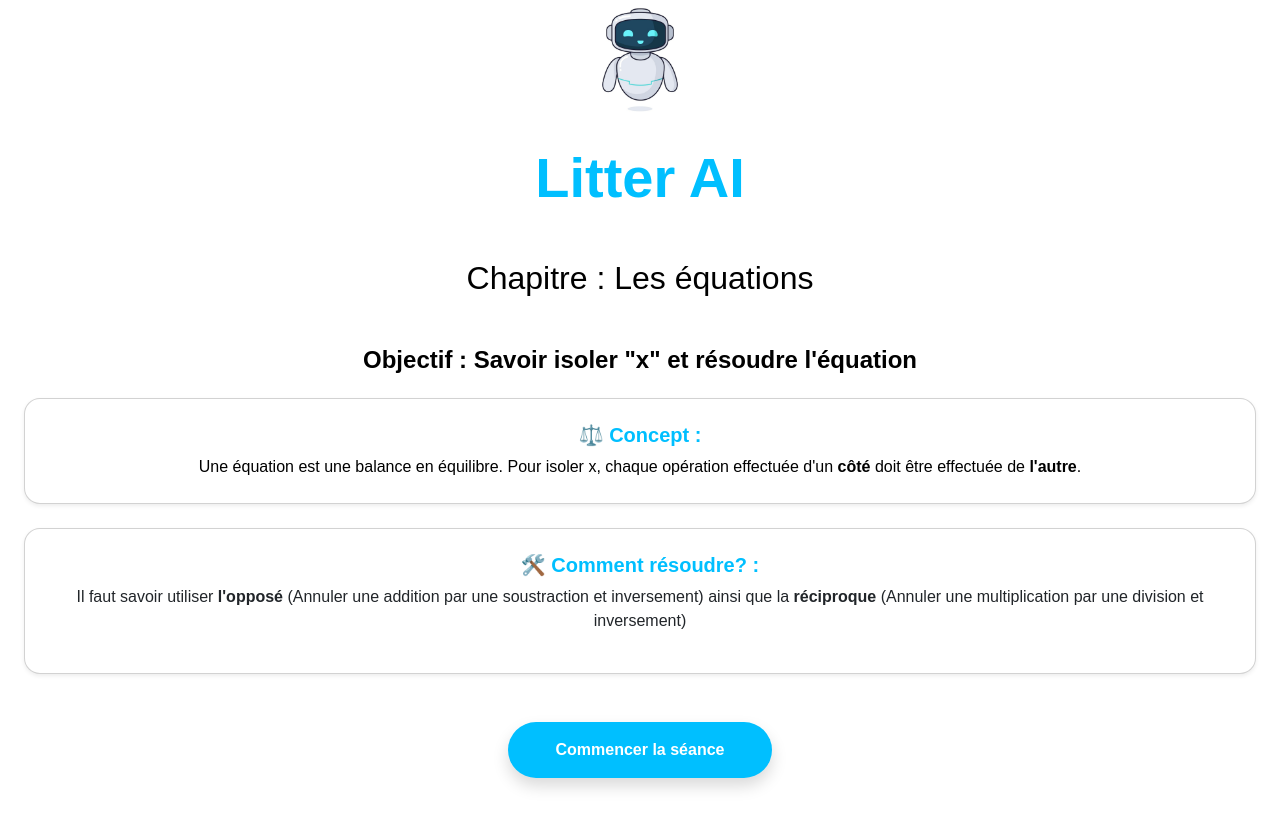
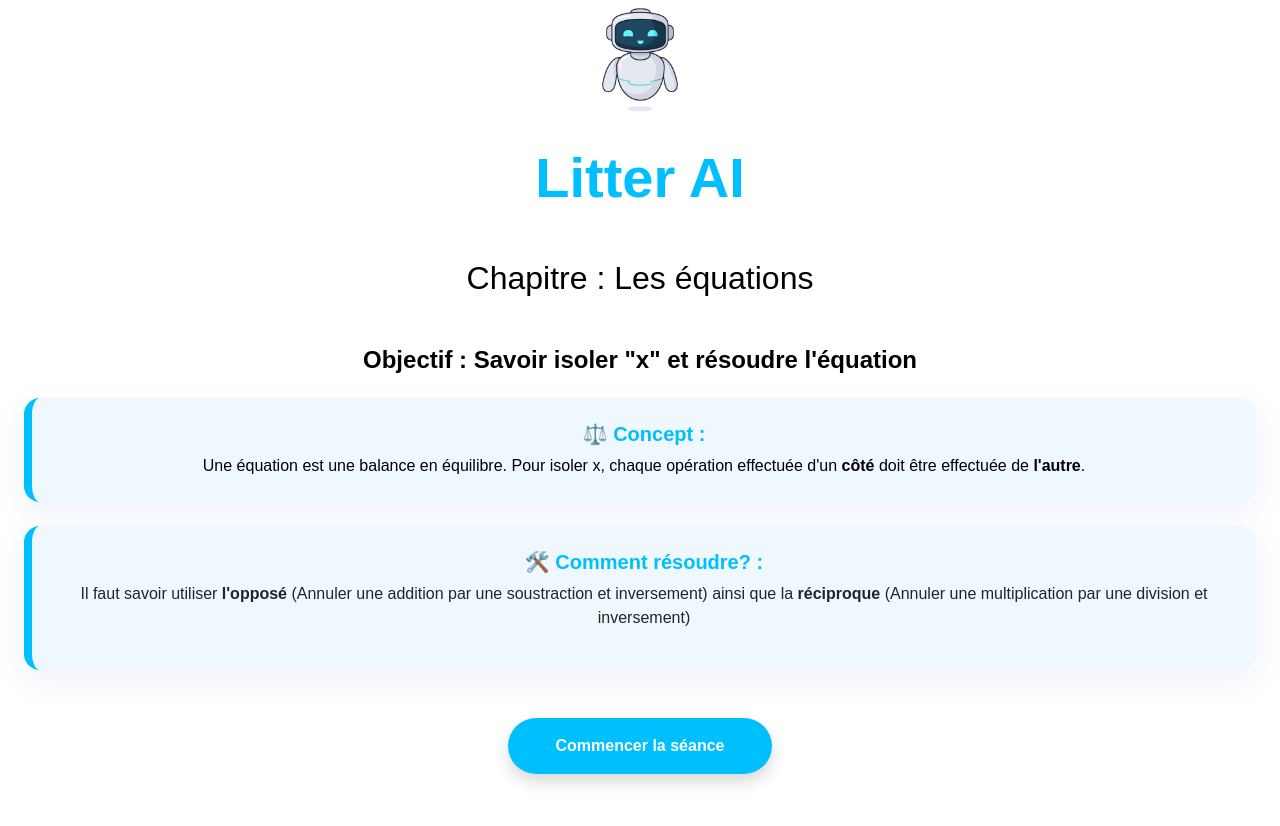
Before and after one commit to agbeSimi/litterAI, a React (Vite) app: page / in a window 1280 px wide. Built offline with nearby package versions, Linux system fonts and the light colour scheme.

Commit message:
implementation du nouveau style pou rles cartes

```diff
--- a/src/composants/CarteConcept.jsx
+++ b/src/composants/CarteConcept.jsx
@@ -15,7 +15,7 @@
         scale: 1.02
       }}
 
-      className="card  shadow-sm rounded-4 p-4 m-4"
+      className="card card-litteral shadow-sm rounded-4 p-4 m-4"
       style={{ cursor: 'pointer' }}
     >
       <h5 className="fw-bold text-primary">⚖️ Concept :</h5>
--- a/src/composants/CarteExplication.jsx
+++ b/src/composants/CarteExplication.jsx
@@ -16,7 +16,7 @@
         scale: 1.02
       }}
 
-      className="card  shadow-sm rounded-4 p-4 m-4"
+      className="card card-litteral shadow-sm rounded-4 p-4 m-4"
       style={{ cursor: 'pointer' }}
     >
       <h5 className="fw-bold text-primary">🛠️ Comment résoudre? : </h5>
```
